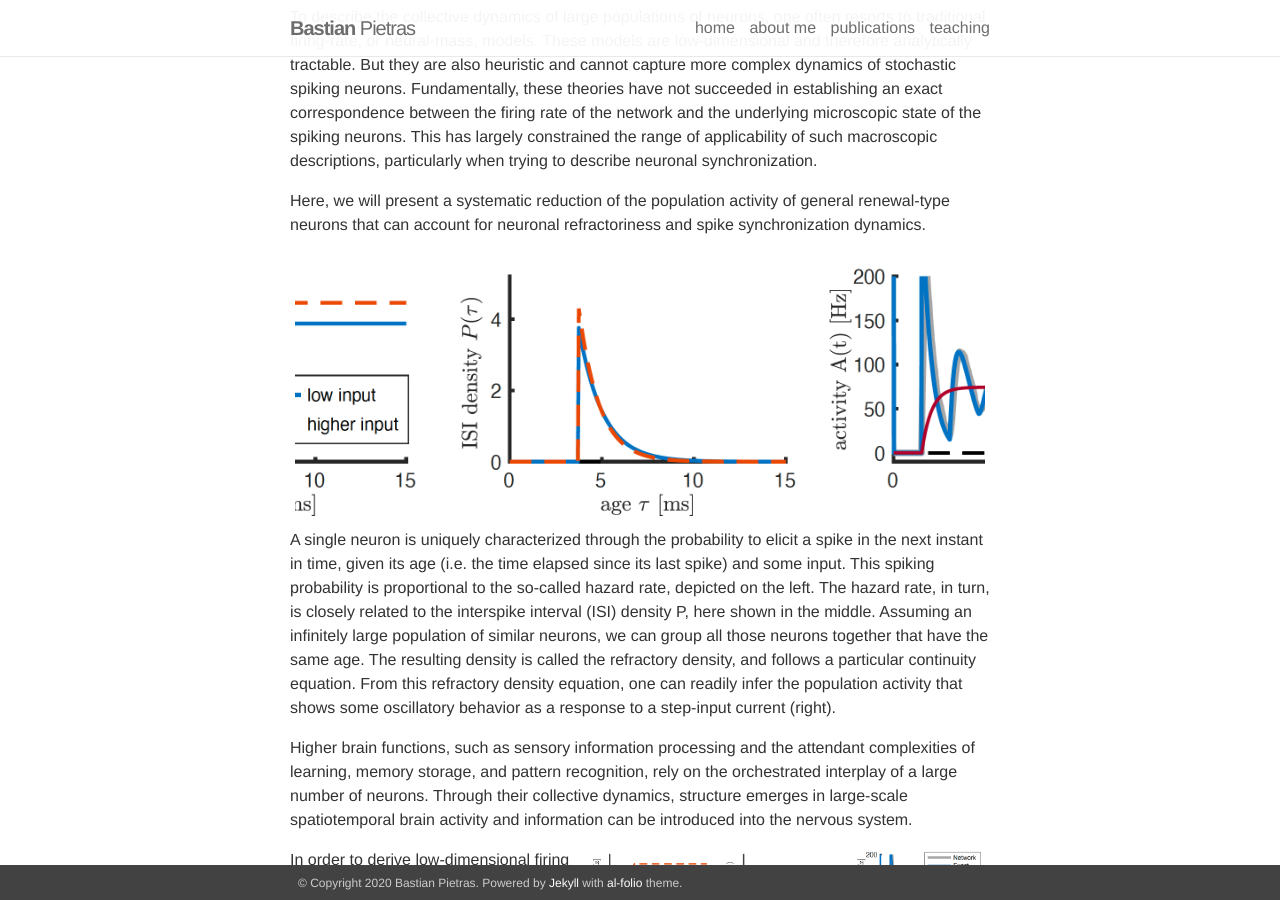
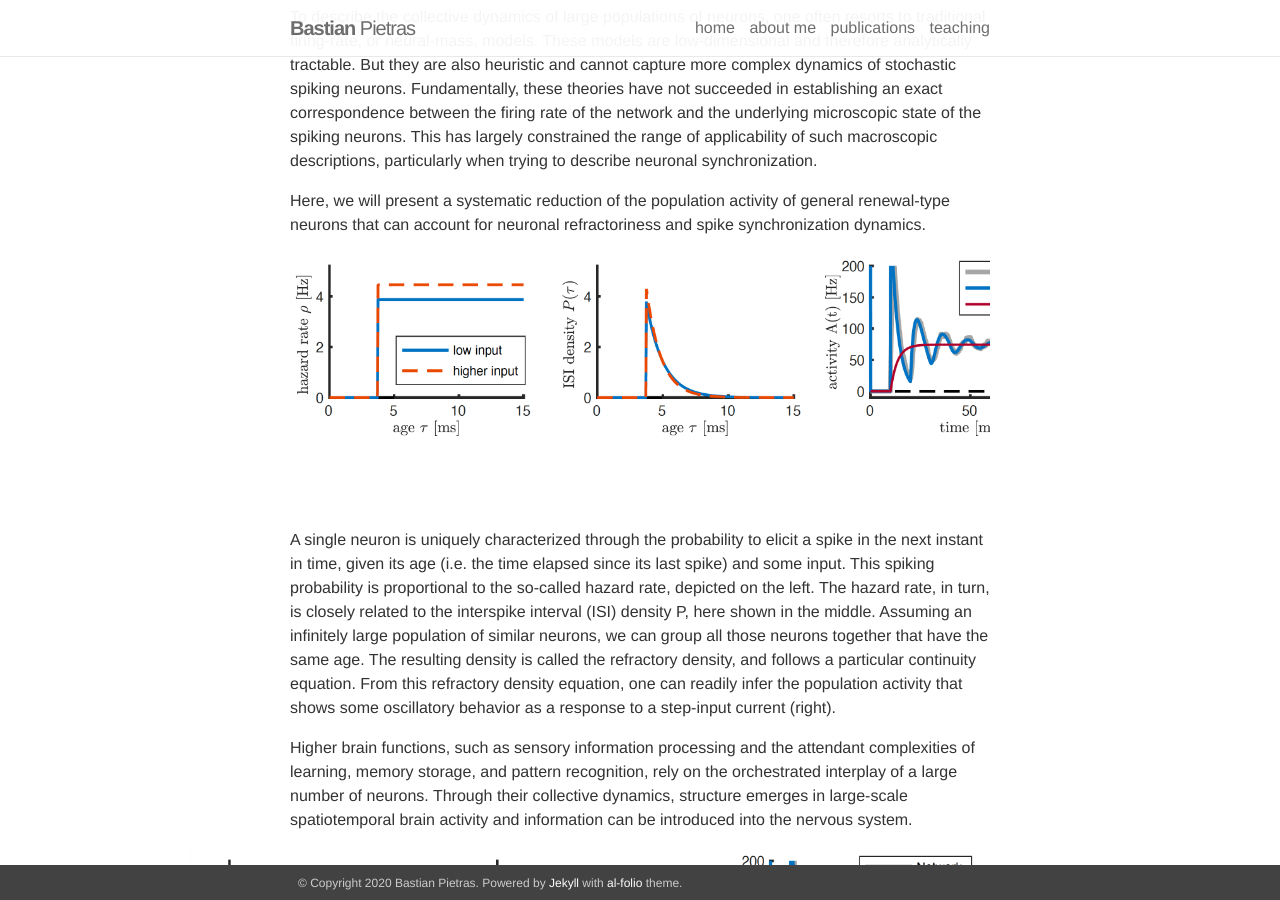
Before and after one commit to BastianPietras/bastianpietras.github.io, a Jekyll site: the page built from _projects/2spectral_decomp.markdown, in a window 1280 px wide and 900 px high, scrolled down 553 px. Built offline with Jekyll 4.4.1, drawn with Linux system fonts in a browser that asks for light colours.

Commit message:
Update 2spectral_decomp.markdown

```diff
--- a/_projects/2spectral_decomp.markdown
+++ b/_projects/2spectral_decomp.markdown
@@ -27,7 +27,7 @@
 
 Here, we will present a systematic reduction of the population activity of general renewal-type neurons that can account for neuronal refractoriness and spike synchronization dynamics.
 <div class="img_row">
-    <img class="col three left" src="{{ site.baseurl }}/assets/img/PAR_network.png" alt="" title="overview" width="800px" height="auto">
+    <img src="{{ site.baseurl }}/assets/img/PAR_network.png" alt="" title="overview" width="800px" height="auto">
 </div>
 A single neuron is uniquely characterized through the probability to elicit a spike in the next instant in time, given its age (i.e. the time elapsed since its last spike) and some input.
 This spiking probability is proportional to the so-called hazard rate, depicted on the left.
@@ -39,7 +39,7 @@
 <div>
 <p>Higher brain functions, such as sensory information processing and the attendant complexities of learning, memory storage, and pattern recognition, rely on the orchestrated interplay of a large number of neurons.
 Through their collective dynamics, structure emerges in large-scale spatiotemporal brain activity and information can be introduced into the nervous system.
-</p><p style="float: right;"><img src="{{ site.baseurl }}/assets/img/PAR_network.png" alt="" title="overview" style="float: left" width="400px" height="auto" padding="1px"></p>
+</p><p style="float: right;"><img src="{{ site.baseurl }}/assets/img/PAR_network.png" alt="" title="overview" style="float: left" width="800px" height="auto" padding="1px"></p>
 </div>
 
 In order to derive low-dimensional firing rate models, we perform a spectral decomposition, which is based on an eigenmode expansion of the refractory density equation.
```
